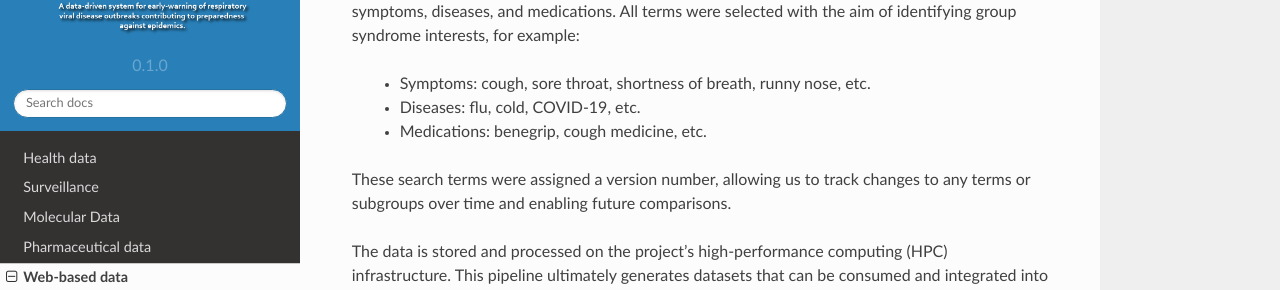
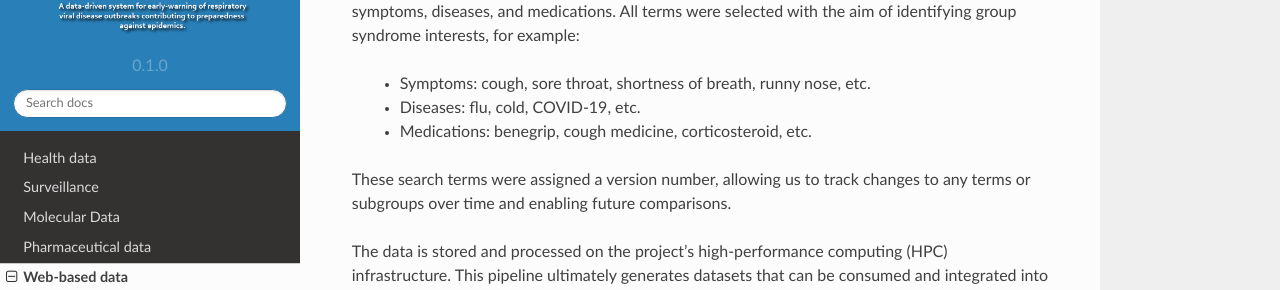
Before and after one commit to cidacslab/AESOP-Data-Documentation, a Sphinx documentation site: the page built from docs/source/web_based.rst, in a window 1280 px wide and 900 px high, scrolled down 1814 px. Shown: the part 136-426 px from the top of the window. Built offline with Sphinx 7.4.7 and the Read the Docs theme 2.0.0, drawn with Linux system fonts in a browser that asks for light colours.

Commit message:
Update web_based.rst

```diff
--- a/docs/source/web_based.rst
+++ b/docs/source/web_based.rst
@@ -41,7 +41,7 @@ To obtain data from the Google Trends API, we used the Python library pytrends.
 
       * Symptoms: cough, sore throat, shortness of breath, runny nose, etc.
       * Diseases: flu, cold, COVID-19, etc.
-      * Medications: benegrip, cough medicine, etc.
+      * Medications: benegrip, cough medicine, corticosteroid, etc.
 
 These search terms were assigned a version number, allowing us to track changes to any terms or subgroups over time and enabling future comparisons.
 
```
